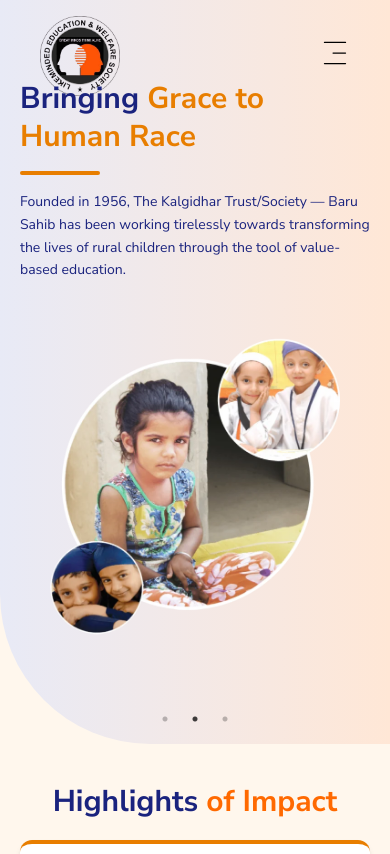
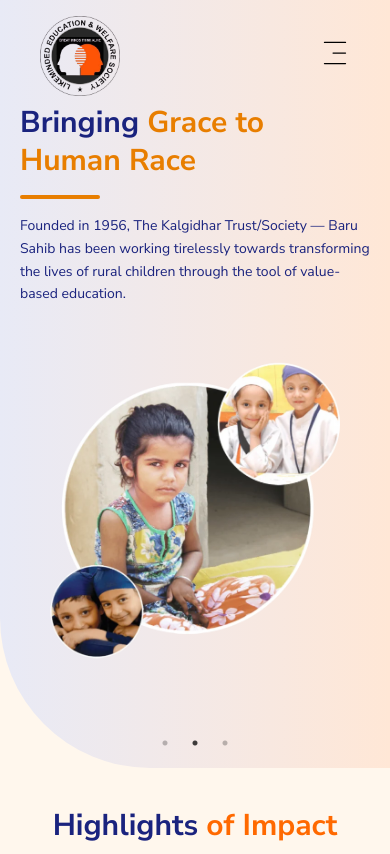
Before and after one commit to mndev2019/chariety, a React (Vite) app: page / in a window 390 px wide. Shown: the top 854 px of the page. Built offline with nearby package versions, Linux system fonts and the light colour scheme.

Commit message:
change in banner

```diff
--- a/src/Pages/Home/Banner.jsx
+++ b/src/Pages/Home/Banner.jsx
@@ -39,11 +39,11 @@
         <>
             {/* <section className="pt-20 pb-10 bg-gradient-to-r from-[#fef3e7] via-[#f1e4fc] to-[#e8eaf6] rounded-bl-[150px]"></section> */}
             <section className="pt-20 pb-10 bg-gradient-to-r from-[#e8eaf6] to-[#ffe7d6] rounded-bl-[150px]">
-                <div className="container mx-auto px-5 lg:px-20">
+                <div className="container mx-auto px-5 lg:px-20 ">
                     <Slider {...settings}>
                         {slides.map((slide, index) => (
                             <div key={index}>
-                                <div className="grid grid-cols-1 md:grid-cols-2 gap-10 items-center">
+                                <div className="grid grid-cols-1 md:grid-cols-2 gap-10 items-center md:pt-0 pt-6">
                                     {/* Left side: Text */}
                                     <div data-aos="fade-left">
                                         <h2 className="lg:text-5xl md:text-4xl text-3xl font-bold leading-tight mb-4">
```
